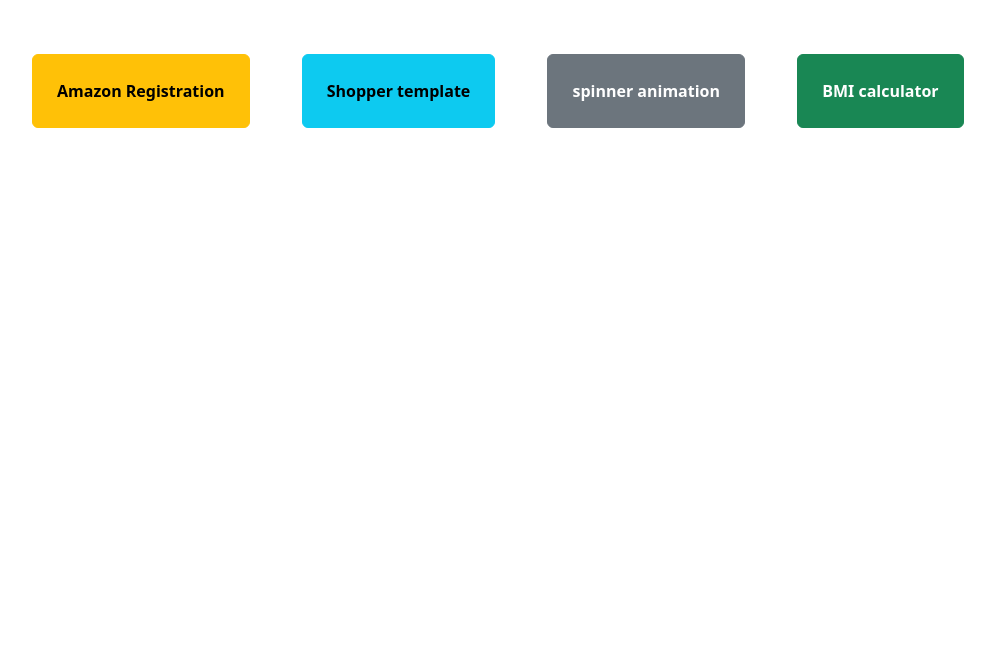
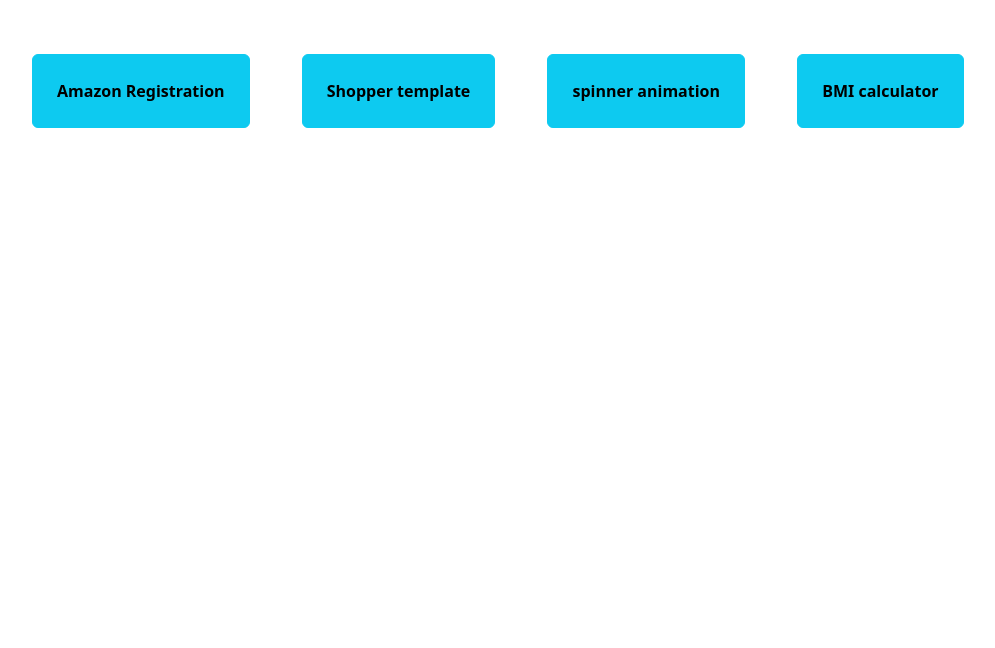
Before and after one commit to khushi795/UI-web-dev, a website: page index.html in a window 1280 px wide. Shown: the part 152-800 px from the top of the page, without its empty margins (4-999 px from the left). Drawn offline with nearby package versions, Linux system fonts and the light colour scheme.

Commit message:
update
update index

```diff
--- a/index.html
+++ b/index.html
@@ -16,9 +16,9 @@
     <h1 class="m-4 fw-bold">Hiii there......!</h1>
     <h2 class="m-4 fw-bold">Khushi this side.</h2>
     <br>
-    <a class="btn btn-warning p-4 m-4 fw-bold" href="./public/html/amazon-regestration.html">Amazon Registration</a>
+    <a class="btn btn-info p-4 m-4 fw-bold" href="./public/html/amazon-regestration.html">Amazon Registration</a>
     <a class="btn btn-info p-4 m-4 fw-bold" href="#">Shopper template</a>
-    <a class="btn btn-secondary p-4 m-4 fw-bold" href="./public/html/spinner.html">spinner animation</a>
-    <a class="btn btn-success p-4 m-4 fw-bold" href="./public/html/bmi-calculator.html">BMI calculator</a>
+    <a class="btn btn-info p-4 m-4 fw-bold" href="./public/html/spinner.html">spinner animation</a>
+    <a class="btn btn-info p-4 m-4 fw-bold" href="./public/html/bmi-calculator.html">BMI calculator</a>
 </body>
 </html>
```
